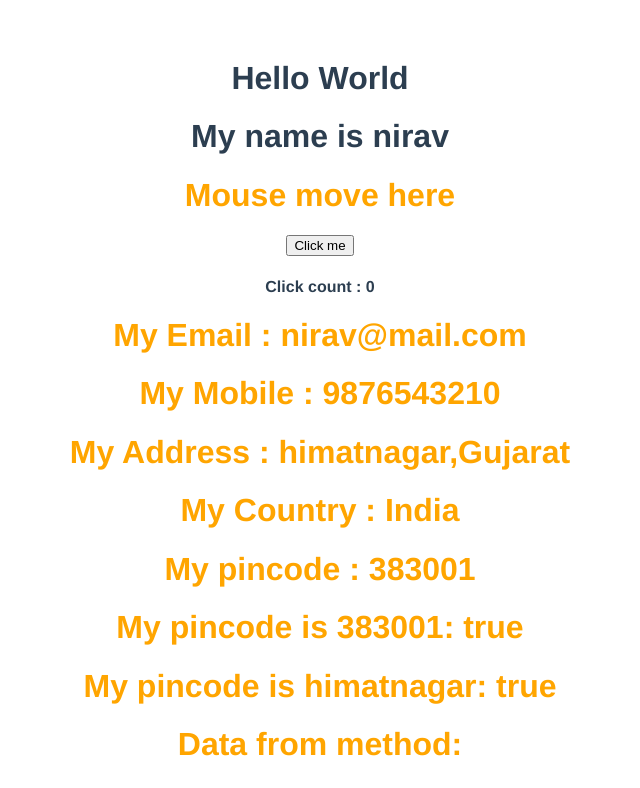
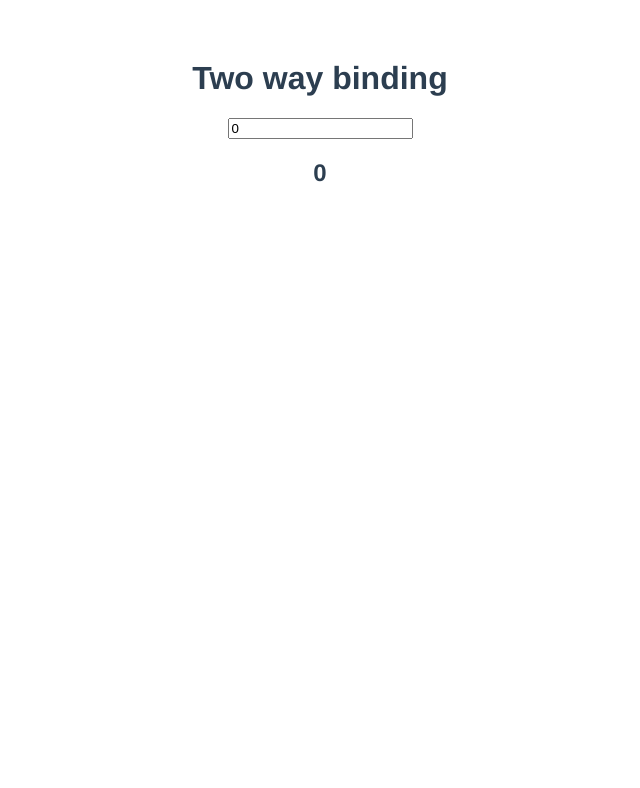
Before and after one commit to niravbhoi/vue-step-by-step, a Vue app: page / in a window 1280 px wide. Shown: the top 788 px of the page, without its empty margins (320-960 px from the left). Built offline with nearby package versions, Linux system fonts and the light colour scheme.

Commit message:
two way binding modal

```diff
--- a/src/App.vue
+++ b/src/App.vue
@@ -1,18 +1,21 @@
+// <HelloWorld msg="Hello World" />
+// <HelloWorld msg="My name is nirav" />
+// <HomeComp />
 <template>
-<HelloWorld msg="Hello World" />
-<HelloWorld msg="My name is nirav" />
-<HomeComp />
+    <TwoWay />
 </template>
 
 <script>
-import HelloWorld from './components/HelloWorld.vue'
-import HomeComp from './components/HomeComp.vue'
+// import HelloWorld from './components/HelloWorld.vue'
+// import HomeComp from './components/HomeComp.vue'
+import TwoWay from './components/TwoWay.vue'
 
 export default {
     name: 'App',
     components: {
-        HelloWorld,
-        HomeComp,
+        // HelloWorld,
+        // HomeComp,
+        TwoWay,
     }
 }
 </script>
--- /dev/null
+++ b/src/components/TwoWay.vue
@@ -0,0 +1,15 @@
+<template>
+    <h1>Two way binding</h1>
+    <input type="text" v-model="count">
+    <h2>{{ count }}</h2>
+</template>
+<script>
+export default {
+    name : 'TwoWay',
+    data(){
+        return {
+            count : 0
+        }
+    }
+}
+</script>
```
